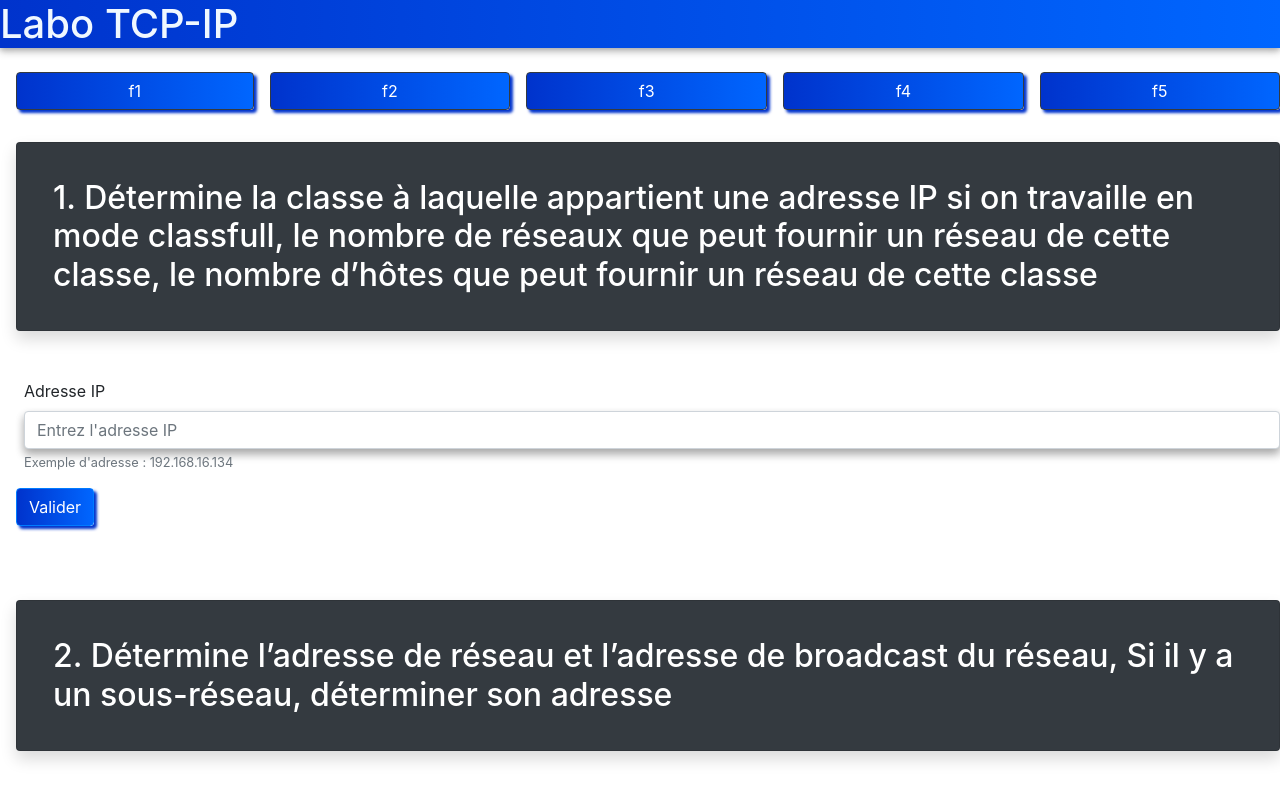
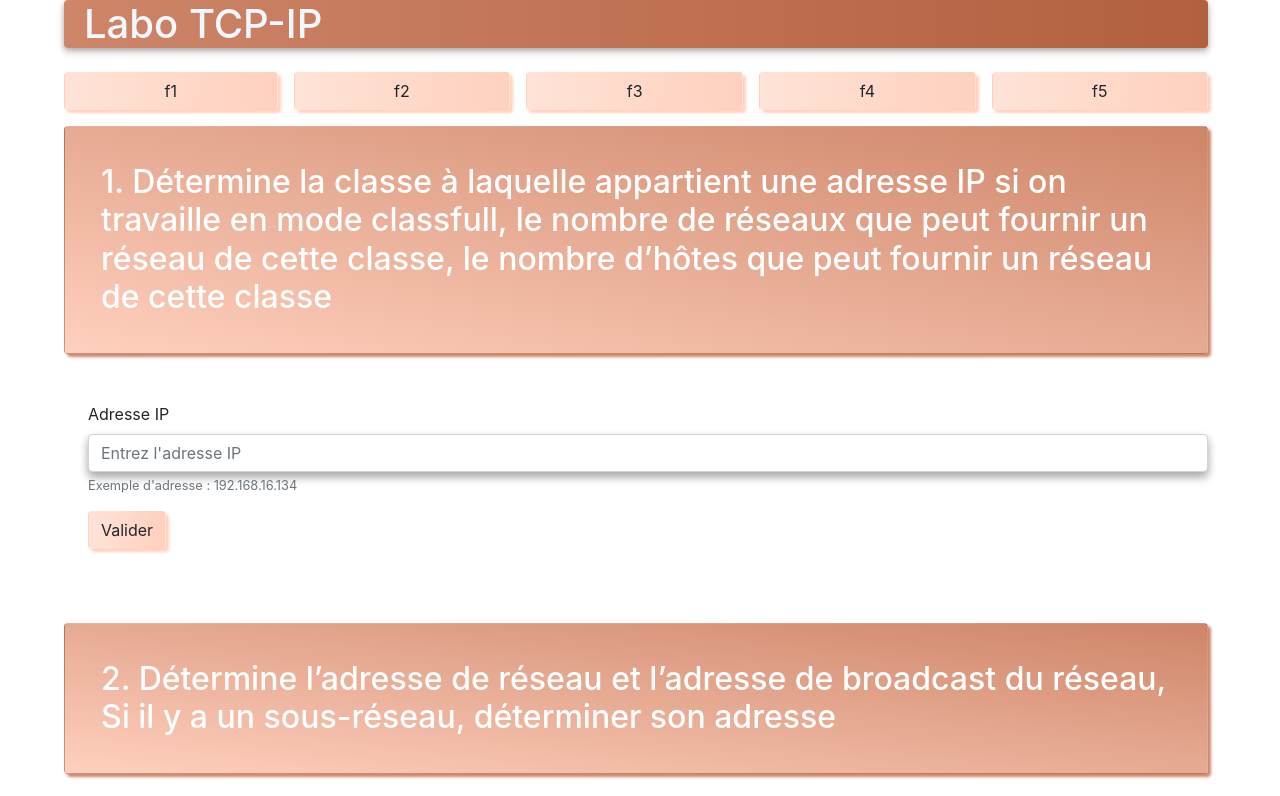
Before and after one commit to DamsOver/tcp-ip, a plain HTML site: page index.html in a window 1280 px wide. Shown: the top 796 px of the page. Drawn offline with nearby package versions, Linux system fonts and the light colour scheme.

Commit message:
color and ergonomics adjustment

```diff
--- a/index.html
+++ b/index.html
@@ -11,16 +11,17 @@
 </head>
 <body>
 
-    <h1 class="topTitle">Labo TCP-IP</h1>
+    <h1 class="topTitle rounded">Labo TCP-IP</h1>
     <div class="menu ">
-        <button type="button" class="btn btn-dark btn-main">f1</button>
-        <button type="button" class="btn btn-dark btn-main">f2</button>
-        <button type="button" class="btn btn-dark btn-main">f3</button>
-        <button type="button" class="btn btn-dark btn-main">f4</button>
-        <button type="button" class="btn btn-dark btn-main">f5</button>
+        <button type="button" class="btn btn-main">f1</button>
+        <button type="button" class="btn btn-main">f2</button>
+        <button type="button" class="btn btn-main">f3</button>
+        <button type="button" class="btn btn-main">f4</button>
+        <button type="button" class="btn btn-main">f5</button>
     </div>
 
-    <div class="card text-white bg-dark mb-3 shadow p-3 mb-5 rounded">
+    <!--Question 1-->
+    <div class="card titleCardColor mb-3 p-3 mb-5 rounded">
         <div class="card-body">
             <h2 class="card-text">
                 1. Détermine la classe à laquelle appartient une adresse IP si on travaille en mode classfull,
@@ -29,18 +30,19 @@
             </h2>
         </div>
     </div>
+
     <form>
         <div class="form-group">
             <label for="inputQ1Id">Adresse IP</label>
             <input type="text" class="form-control inputQ1" id="inputQ1Id" placeholder="Entrez l'adresse IP">
             <small id="inputQ1Help" class="form-text text-muted">Exemple d'adresse : 192.168.16.134</small>
         </div>
-        <button type="button" class="btn btn-primary" onclick="question1()">Valider</button>
+        <button type="button" class="btn btn-valider" onclick="question1()">Valider</button>
     </form>
-    <!--<label>Adresse IP : <input class="inputQ1" type="text"> <button onclick="question1()">Valider</button></label>-->
     <div class="card answerQ1 alert"></div>
 
-    <div class="card text-white bg-dark mb-3 shadow p-3 mb-5 rounded">
+    <!--Question 2-->
+    <div class="card titleCardColor mb-3 p-3 mb-5 rounded">
         <div class="card-body">
             <h2 class="card-text">
             2. Détermine l’adresse de réseau et l’adresse de broadcast du réseau,
@@ -61,18 +63,18 @@
                 <input type="text" class="form-control inputQ2" id="inputQ2Id2" placeholder="Entrez le masque">
                 <small id="inputQ2Help2" class="form-text text-muted">Exemple de masque : 255.255.255.0 ou /24</small>
             </div>
+
         </div>
         <div class="form-group form-check">
             <input type="checkbox" class="form-check-input inputQ2" id="inputQ2Id3">
             <label class="form-check-label" for="inputQ2Id3">Classful</label>
         </div>
-        <button type="button" class="btn btn-primary" onclick="question2()">Valider</button>
+        <button type="button" class="btn btn-valider" onclick="question2()">Valider</button>
     </form>
-    <!--<label>Adresse IP : <input  class="inputQ2" type="text"></label>
-    <label>Masque : <input class="inputQ2" type="text"> Classful<input class="inputQ2" type="checkbox"> <button onclick="question2()">Valider</button></label>-->
     <div class="card answerQ2 alert"></div>
 
-    <div class="card text-white bg-dark mb-3 mb-3 shadow p-3 mb-5 rounded">
+    <!--Question 3-->
+    <div class="card titleCardColor mb-3 p-3 mb-5 rounded">
         <div class="card-body">
             <h2 class="card-text">
                 3. Détermine si l’IP appartient au réseau
@@ -98,14 +100,12 @@
             <small id="inputQ3Help3" class="form-text text-muted">Exemple d'adresse de réseau : 192.168.16.0</small>
         </div>
         </div>
-        <button type="button" class="btn btn-primary" onclick="question3()">Valider</button>
+        <button type="button" class="btn btn-valider" onclick="question3()">Valider</button>
     </form>
-    <!--<label>Adresse IP : <input class="inputQ3" type="text"></label>
-    <label>Masque : <input class="inputQ3" type="text"></label>
-    <label>Adresse de réseau : <input class="inputQ3" type="text"> <button onclick="question3()">Valider</button></label>-->
     <div class="card answerQ3 alert"></div>
 
-    <div class="card text-white bg-dark mb-3 mb-3 shadow p-3 mb-5 rounded">
+    <!--Question 4-->
+    <div class="card titleCardColor mb-3 p-3 mb-5 rounded">
         <div class="card-body">
             <h2 class="card-text">
                 4. Détermine si l’IP peut être attribuée aux machines de ce réseau
@@ -132,14 +132,12 @@
             <small id="inputQ4Help3" class="form-text text-muted">Exemple d'adresse de réseau : 192.168.16.0</small>
         </div>
         </div>
-        <button type="button" class="btn btn-primary" onclick="question4()">Valider</button>
+        <button type="button" class="btn btn-valider" onclick="question4()">Valider</button>
     </form>
-    <!--<label>Adresse IP : <input class="inputQ4" type="text"></label>
-    <label>Masque : <input class="inputQ4" type="text"></label>
-    <label>Adresse de réseau : <input class="inputQ4" type="text"> <button onclick="question4()">Valider</button></label>-->
     <div class="card answerQ4 alert"></div>
 
-    <div class="card text-white bg-dark mb-3 mb-3 shadow p-3 mb-5 rounded">
+    <!--Question 5-->
+    <div class="card titleCardColor mb-3 p-3 mb-5 rounded">
         <div class="card-body">
             <h2 class="card-text">
                 5. Détermine si chaque machine considère l’autre comme faisant partie de son réseau ou pas
@@ -171,17 +169,11 @@
             <small id="inputQ5Help4" class="form-text text-muted">Exemple de masque : 255.255.255.0 ou /24</small>
         </div>
         </div>
-        <button type="button" class="btn btn-primary" onclick="question5()">Valider</button>
+        <button type="button" class="btn btn-valider" onclick="question5()">Valider</button>
     </form>
-    <!--<label>Adresse IP 1 : <input class="inputQ5" type="text"></label>
-    <label>Masque 1 : <input class="inputQ5" type="text"></label>
-    <br/>
-    <label>Adresse IP 2 : <input class="inputQ5" type="text"></label>
-    <label>Masque 2 : <input class="inputQ5" type="text"> <button onclick="question5()">Valider</button></label>-->
     <div class="card answerQ5 alert"></div>
 
     <script src="./app.js"></script>
-
     <script src="https://code.jquery.com/jquery-3.5.1.slim.min.js" integrity="sha384-DfXdz2htPH0lsSSs5nCTpuj/zy4C+OGpamoFVy38MVBnE+IbbVYUew+OrCXaRkfj" crossorigin="anonymous"></script>
     <script src="https://cdn.jsdelivr.net/npm/bootstrap@4.5.3/dist/js/bootstrap.bundle.min.js" integrity="sha384-ho+j7jyWK8fNQe+A12Hb8AhRq26LrZ/JpcUGGOn+Y7RsweNrtN/tE3MoK7ZeZDyx" crossorigin="anonymous"></script>
 </body>
--- a/style.css
+++ b/style.css
@@ -1,16 +1,12 @@
+body {
+    padding-right: 4.5em;
+    padding-left: 4em;
+}
+
 .form-group{
     margin-left: 1.5em;
 }
-.btn{
-    margin-left: 1em;
-    margin-bottom: 1em;
-    background: linear-gradient(to right, #0033cc 0%, #0066ff 100%);
-    box-shadow: 3px 3px 3px #0033cc;
-}
-.card{
-    margin-top: 1em;
-    margin-left: 1em;
-}
+
 .alert{
     margin-top: 1em;
     margin-left: 1em;
@@ -18,19 +14,38 @@
 .menu{
     display: flex;
     flex-wrap: wrap;
+}
 
+.form-control{
+    box-shadow: 0 4px 8px 0 rgba(0, 0, 0, 0.2), 0 6px 10px 0 rgba(0, 0, 0, 0.19);
+}
+
+.topTitle{
+    padding-left: 0.5em;
+    background: linear-gradient(to right, #CE8568 0%, #B2603F 100%);
+    color: aliceblue;
+    box-shadow: 0 4px 8px 0 rgba(0, 0, 0, 0.2), 0 2px 5px 0 rgba(0, 0, 0, 0.19);
+}
+.btn-valider{
+    margin-bottom: 1em;
+    margin-left: 1.5em;
+    background: linear-gradient(to right, #FFE3D7 0%, #FFD0BE 100%);
+    box-shadow: 3px 3px 3px #FFD0BE;
 }
 .btn-main{
     flex-grow: 1;
     margin-top: 1em;
+    margin-bottom: 1em;
 
+    background: linear-gradient(to right, #FFE3D7 0%, #FFD0BE 100%);
+    box-shadow: 3px 3px 3px #FFD0BE;
 }
-.topTitle{
-    background: linear-gradient(to right, #0033cc 0%, #0066ff 100%);
-    color: aliceblue;
-    box-shadow: 0 4px 8px 0 rgba(0, 0, 0, 0.2), 0 2px 5px 0 rgba(0, 0, 0, 0.19);
+.btn-main + .btn-main {
+    margin-left: 1em;
+}
 
+.titleCardColor {
+    color: white;
+    background: linear-gradient(to right top, #FFD0BE 0%, #CE8568 100%);
+    box-shadow: 3px 3px 3px #CE8568;
 }
-.form-control{
-    box-shadow: 0 4px 8px 0 rgba(0, 0, 0, 0.2), 0 6px 10px 0 rgba(0, 0, 0, 0.19);
-}
```
Lines whose indentation alone changed are shown as unchanged.
